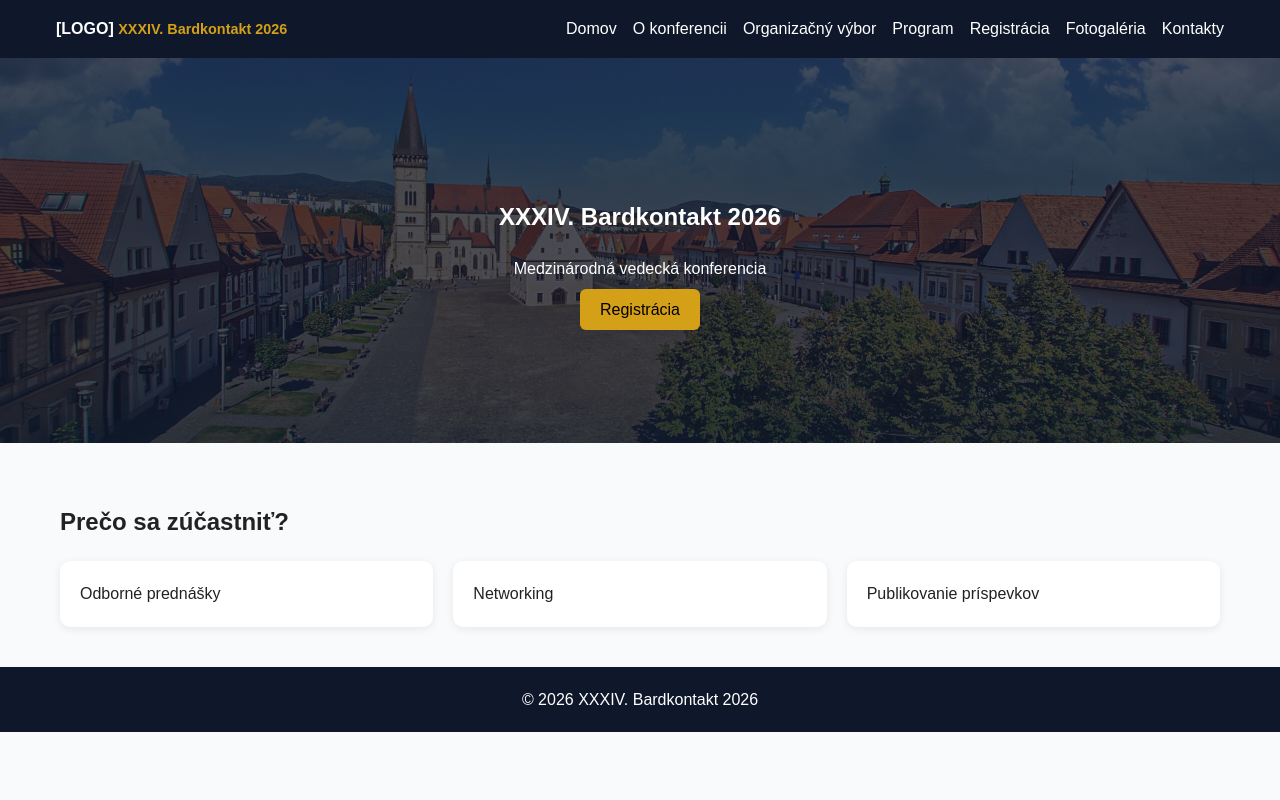
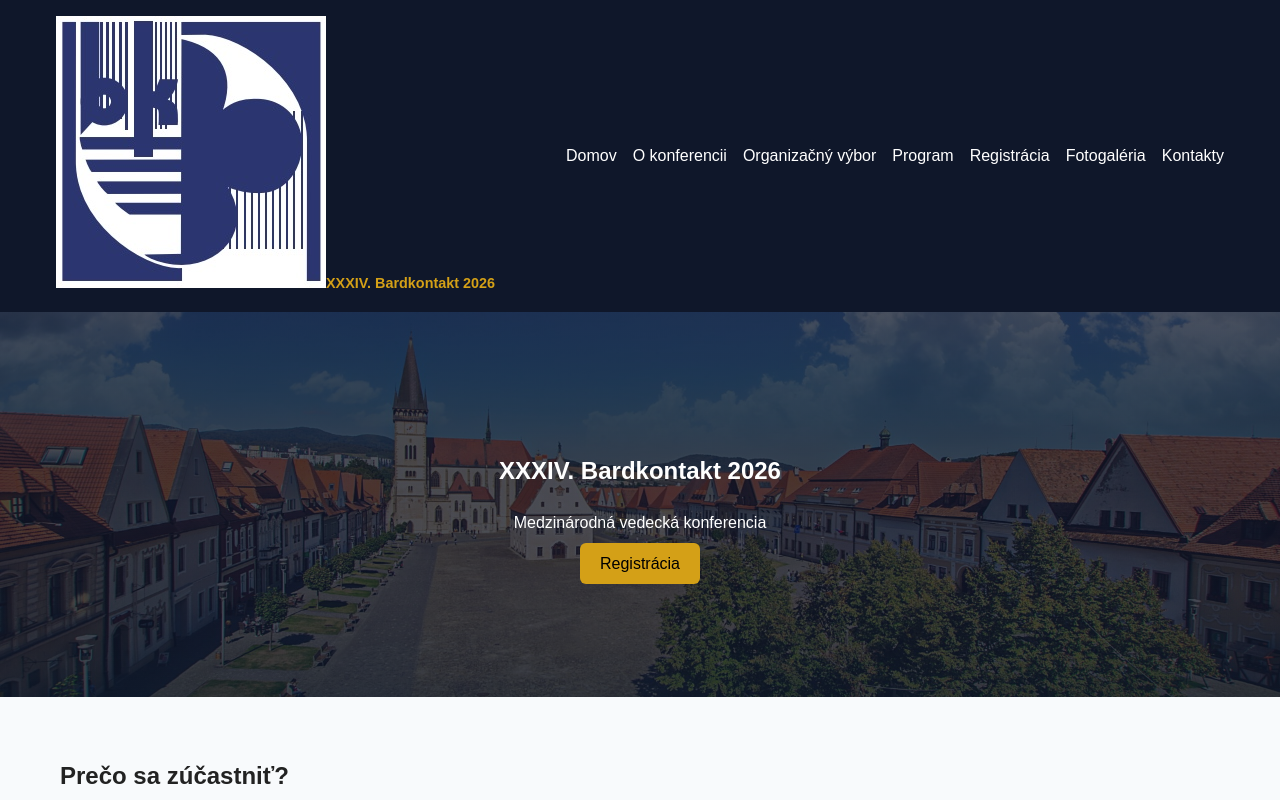
Before and after one commit to bardkontakt/bardkontakt.github.io, a plain HTML site: page index.html in a window 1280 px wide. Shown: the top 800 px of the page. Drawn offline with Linux system fonts and the light colour scheme.

Commit message:
Update index.html

```diff
--- a/index.html
+++ b/index.html
@@ -10,7 +10,7 @@
 
 <header>
     <div class="navbar">
-    <div class="logo">[LOGO] <span class="logo-note">XXXIV. Bardkontakt 2026</span></div>
+    <div class="logo"><img src="images/logo.jpg"><span class="logo-note">XXXIV. Bardkontakt 2026</span></div>
     <div class="menu-toggle">☰</div>
     <nav>
         <ul>
```
